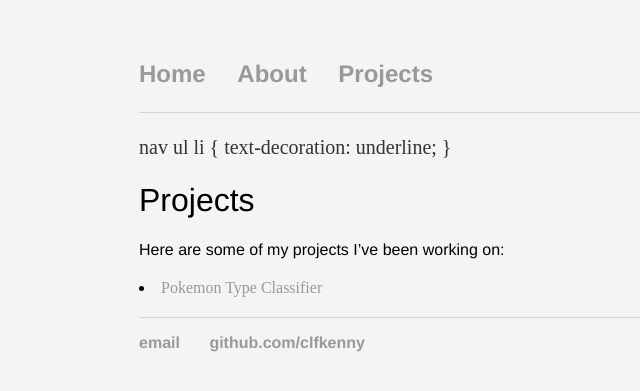
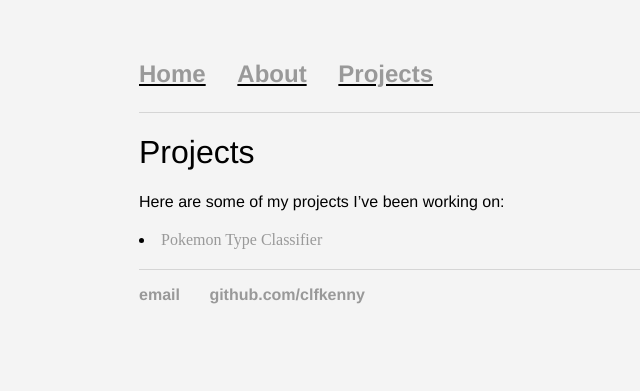
Before and after one commit to clfkenny/clfkenny.github.io, a Jekyll site: the page built from projects/index.md, in a window 1280 px wide. Shown: the top 391 px of the page, without its empty margins (53-693 px from the left). Built offline with Jekyll 4.4.1, drawn with Linux system fonts in a browser that asks for light colours.

Commit message:
Update index.md

```diff
--- a/projects/index.md
+++ b/projects/index.md
@@ -2,9 +2,14 @@
 layout: default
 title: Projects | Kenny Lov
 ---
+<style> body { background:red }
+
 nav ul li {
   text-decoration: underline;
 }
+
+</style>
+
 # Projects
 ### Here are some of my projects I've been working on:
 
```
